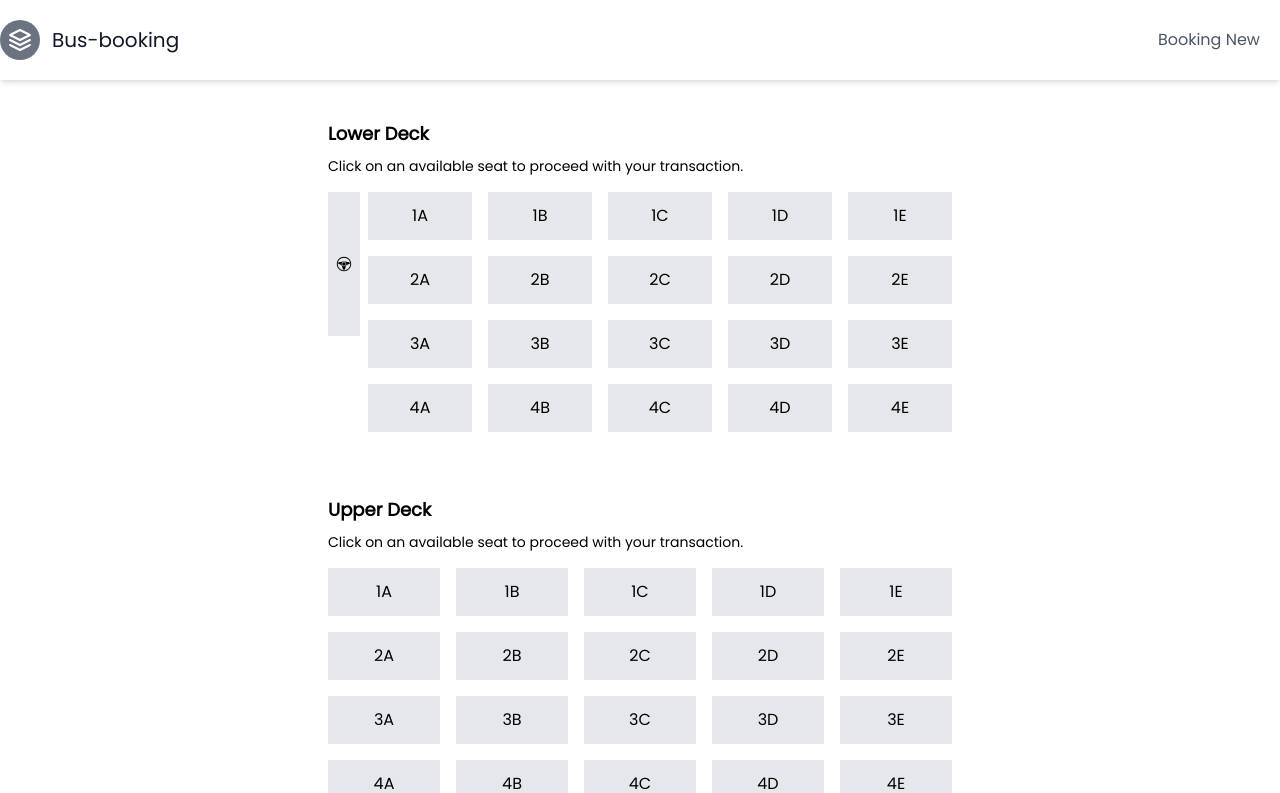
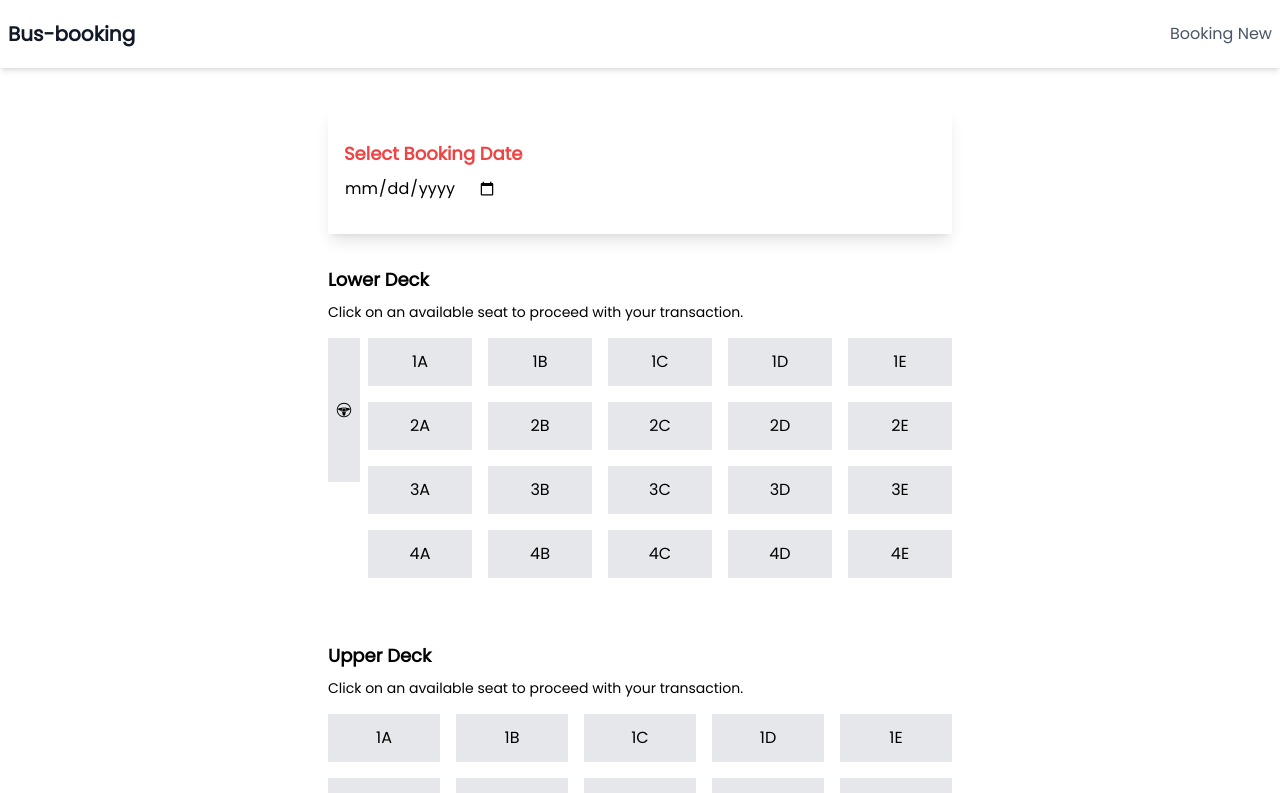
Before and after one commit to abhishekode/booking, a React (Create React App) app: page /booking-new in a window 1280 px wide. Shown: the top 793 px of the page. Built offline with nearby package versions, Linux system fonts and the light colour scheme; what tailwindcss-animated would draw is missing.

Commit message:
update new changes for date selected

```diff
--- a/src/components/layout/Header.tsx
+++ b/src/components/layout/Header.tsx
@@ -4,17 +4,14 @@ import { Link } from 'react-router-dom'
 const Header = () => {
   return (
     <header className="text-gray-600 body-font shadow-md">
-      <div className="container mx-auto flex flex-wrap py-5 flex-col md:flex-row items-center">
+      <div className="container mx-auto flex flex-wrap py-5 items-center justify-between px-2">
         <Link to='/'>
-          <p className="flex title-font font-medium items-center text-gray-900 mb-4 md:mb-0">
-            <svg xmlns="http://www.w3.org/2000/svg" fill="none" stroke="currentColor" strokeLinecap="round" strokeLinejoin="round" strokeWidth="2" className="w-10 h-10 text-white p-2 bg-gray-500 rounded-full" viewBox="0 0 24 24">
-              <path d="M12 2L2 7l10 5 10-5-10-5zM2 17l10 5 10-5M2 12l10 5 10-5"></path>
-            </svg>
-            <span className="ml-3 text-xl">Bus-booking</span>
+          <p className="flex title-font font-medium items-center text-gray-900">
+            <span className="text-xl font-bold">Bus-booking</span>
           </p>
         </Link>
-        <nav className="md:ml-auto flex flex-wrap items-center text-base justify-center">
-          <p className="mr-5 hover:text-gray-900">
+        <nav className="flex flex-wrap items-center text-base justify-center">
+          <p className="hover:text-gray-900">
             <Link to={'/booking-new'}>Booking New</Link>
           </p>
         </nav>
--- a/src/components/layout/index.tsx
+++ b/src/components/layout/index.tsx
@@ -1,8 +1,7 @@
 import React from 'react';
 import { Route, Routes } from 'react-router-dom';
-import { publicRoutes } from 'Routes';
+import { publicRoutes } from 'routes';
 import Header from './Header';
-import Footer from './Footer';
 
 type RouteObject = {
   path: string;
@@ -25,7 +24,6 @@ const Layout = () => {
           <Route>{renderRoutes(publicRoutes)}</Route>
         </Routes>
       </div>
-      <Footer />
     </div>
   )
 }
--- a/src/pages/Booking/index.tsx
+++ b/src/pages/Booking/index.tsx
@@ -3,14 +3,17 @@ import BookingTab from './BookingTab';
 import { GiSteeringWheel } from 'react-icons/gi'
 import BookingForm from './BookingForm';
 import { useBooking } from 'context/bookingContext';
+import { toast } from 'react-toastify';
 
 
 const Booking = () => {
   const [selectedSeat, setSelectedSeat] = React.useState<string | null>(null);
   const [isForBooking, setIsForBooking] = React.useState<boolean>(false);
+  const [bookingDate, setBookingDate] = React.useState<string>()
+
   const { bookingItems } = useBooking();
 
-  const bookedSeats = bookingItems.length > 0 ? bookingItems.map((item) => item.seatNumber) : [];
+  const bookedSeats = bookingItems.filter((item) => item.dateOfBooking === bookingDate).map((item) => item.seatNumber) || [];
 
   const lowerDeckSeatNumbers = [];
   for (let i = 1; i <= 4; i++) {
@@ -27,6 +30,10 @@ const Booking = () => {
   }
 
   const handleClick = (seatNumber: string) => {
+    if (!bookingDate) {
+      toast.warn('Please select a booking date first')
+      return;
+    }
     setSelectedSeat(seatNumber === selectedSeat ? null : seatNumber);
     if (seatNumber !== selectedSeat) {
       setIsForBooking(true);
@@ -37,12 +44,19 @@ const Booking = () => {
     setIsForBooking(!isForBooking)
   }
 
-  console.log('bookedSeats', bookedSeats);
-
   return (
     <div>
-      {isForBooking && <BookingForm isOpen={isForBooking} toggleModel={toggleModal} heading={selectedSeat} />}
+      {isForBooking && <BookingForm isOpen={isForBooking} toggleModel={toggleModal} heading={selectedSeat} bookingDate={bookingDate} />}
       <div className="max-w-2xl mx-auto p-6">
+        <div className="py-8 shadow-lg px-4 mb-8">
+          <h2 className={`text-lg font-semibold mb-2 ${bookingDate ? 'text-gray-800' : 'text-red-500'}`}>Select Booking Date</h2>
+          <input
+            type="date"
+            name="bookingDate"
+            min={new Date().toISOString().split('T')[0]}
+            onChange={(e) => setBookingDate(e.target.value)}
+          />
+        </div>
         <div className="mb-16">
           <h2 className="text-lg font-semibold mb-2">Lower Deck</h2>
           <p className="text-sm mb-4">Click on an available seat to proceed with your transaction.</p>
--- /dev/null
+++ b/src/pages/BookingConfirm/index.tsx
@@ -0,0 +1,43 @@
+import React from 'react'
+import { useBooking } from 'context/bookingContext'
+import { Link, useParams } from 'react-router-dom'
+
+const BookingConfirm = () => {
+    const params = useParams()
+    const { bookingItems } = useBooking()
+
+    const seatNumber = params['seatNumber'];
+    const bookingDetail = bookingItems.find(item => item.seatNumber === seatNumber)
+
+    return (
+        <div>
+            {bookingDetail ?
+                (<section className="text-gray-600 body-font">
+                    <div className="container mx-auto flex px-5 py-3 items-center justify-center flex-col">
+                        <div className="text-center lg:w-2/3 w-full shadow-lg lg:py-16 py-10 rounded-md">
+                            <h1 className="title-font sm:text-4xl text-3xl mb-4 font-medium text-gray-900 capitalize">{`hello ${bookingDetail?.firstName} ${bookingDetail?.lastName}`}</h1>
+                            <p className="leading-relaxed">You have booked successfully ticket on {bookingDetail?.dateOfBooking}</p>
+                            <p className="leading-relaxed">Your Seat Number {bookingDetail?.seatNumber.substring(5)}</p>
+                            <p className="mb-8 leading-relaxed">Your Deck is: {bookingDetail?.deck}</p>
+                            <div className="flex justify-center">
+                                <button className="inline-flex text-white bg-indigo-500 border-0 py-2 px-6 focus:outline-none hover:bg-indigo-600 rounded text-lg">
+                                    <Link to='/'>Dashboard</Link>
+                                </button>
+                            </div>
+                        </div>
+                    </div>
+                </section>)
+                : (<div className="container mx-auto flex px-5 py-3 items-center justify-center flex-col">
+                    <p>No Data found</p>
+                    <div className="flex justify-center">
+                        <button className="inline-flex text-white bg-indigo-500 border-0 py-2 px-6 focus:outline-none hover:bg-indigo-600 rounded text-lg">
+                            <Link to='/'>Dashboard</Link>
+                        </button>
+                    </div>
+                </div>
+                )}
+        </div>
+    )
+}
+
+export default BookingConfirm
--- a/src/pages/Home/SingleBooking.tsx
+++ b/src/pages/Home/SingleBooking.tsx
@@ -26,9 +26,9 @@ const SingleBooking: React.FC<SingleBookingProps> = ({ booking }) => {
                 <td className="flex items-center gap-x-3 py-3 px-6 whitespace-nowrap capitalize">
                     {`${booking.firstName} ${booking.lastName}`}
                 </td>
+                <td className="px-6 py-4 whitespace-nowrap">{booking.email}</td>
                 <td className="px-6 py-4 whitespace-nowrap">{booking.deck}</td>
-                <td className="px-6 py-4 whitespace-nowrap">{booking.email}</td>
-                <td className="px-6 py-4 whitespace-nowrap">{booking.seatNumber}</td>
+                <td className="px-6 py-4 whitespace-nowrap">{booking.seatNumber.substring(5)}</td>
                 <td className="px-6 py-4 whitespace-nowrap">{booking.dateOfBooking}</td>
                 <td className="">
                     <button
--- a/src/pages/Home/index.tsx
+++ b/src/pages/Home/index.tsx
@@ -5,10 +5,11 @@ import SingleBooking from './SingleBooking';
 
 const Home = () => {
   const { bookingItems } = useBooking()
-  const columns = ['Full Name', 'Deck', 'Email', 'Seat Number', 'Date of Booking', 'Actions'];
+  const columns = ['Full Name', 'Email', 'Deck', 'Seat Number', 'Date of Booking', 'Actions'];
   return (
     <div>
-      <div className="mt-12 border overflow-x-scroll">
+      <div className="mt-12 border overflow-x-scroll rounded-md">
+        {bookingItems.length > 0 ?
           <table className="w-full table-auto text-sm text-left border">
             <thead className="bg-gray-50 text-gray-700 font-bold border-b text-base">
               <tr>
@@ -21,17 +22,15 @@ const Home = () => {
             </thead>
             <tbody className="text-gray-600 divide-y">
               {
-              bookingItems.length > 0 ?
-                (bookingItems.map((booking) => (
+                bookingItems.map((booking) => (
                   <SingleBooking booking={booking} key={booking.seatNumber} />
-                ))) :
-                (<tr>
-                  <td className='py-5 text-center'>No booking found</td>
-                </tr>
-                )
-            }
+                ))}
             </tbody>
           </table>
+          : (<div>
+            <p className='py-5 text-center'>No booking found</p>
+          </div>
+          )}
       </div>
 
     </div>
--- a/src/Routes/index.tsx
+++ b/src/routes/index.tsx
@@ -1,6 +1,7 @@
 import React from "react";
 import Home from "../pages/Home";
 import Booking from "pages/Booking";
+import BookingConfirm from "pages/BookingConfirm";
 
 
 export const publicRoutes = [
@@ -14,4 +15,9 @@ export const publicRoutes = [
 		path: "/booking-new",
 		element: < Booking />,
 	},
+	{
+		id: '3',
+		path: "/booking/:seatNumber",
+		element: <BookingConfirm />,
+	}
 ]
```
Also changed, not shown: src/pages/Booking/BookingForm.tsx (+7 -2 lines). Lines whose indentation alone changed are shown as unchanged.
